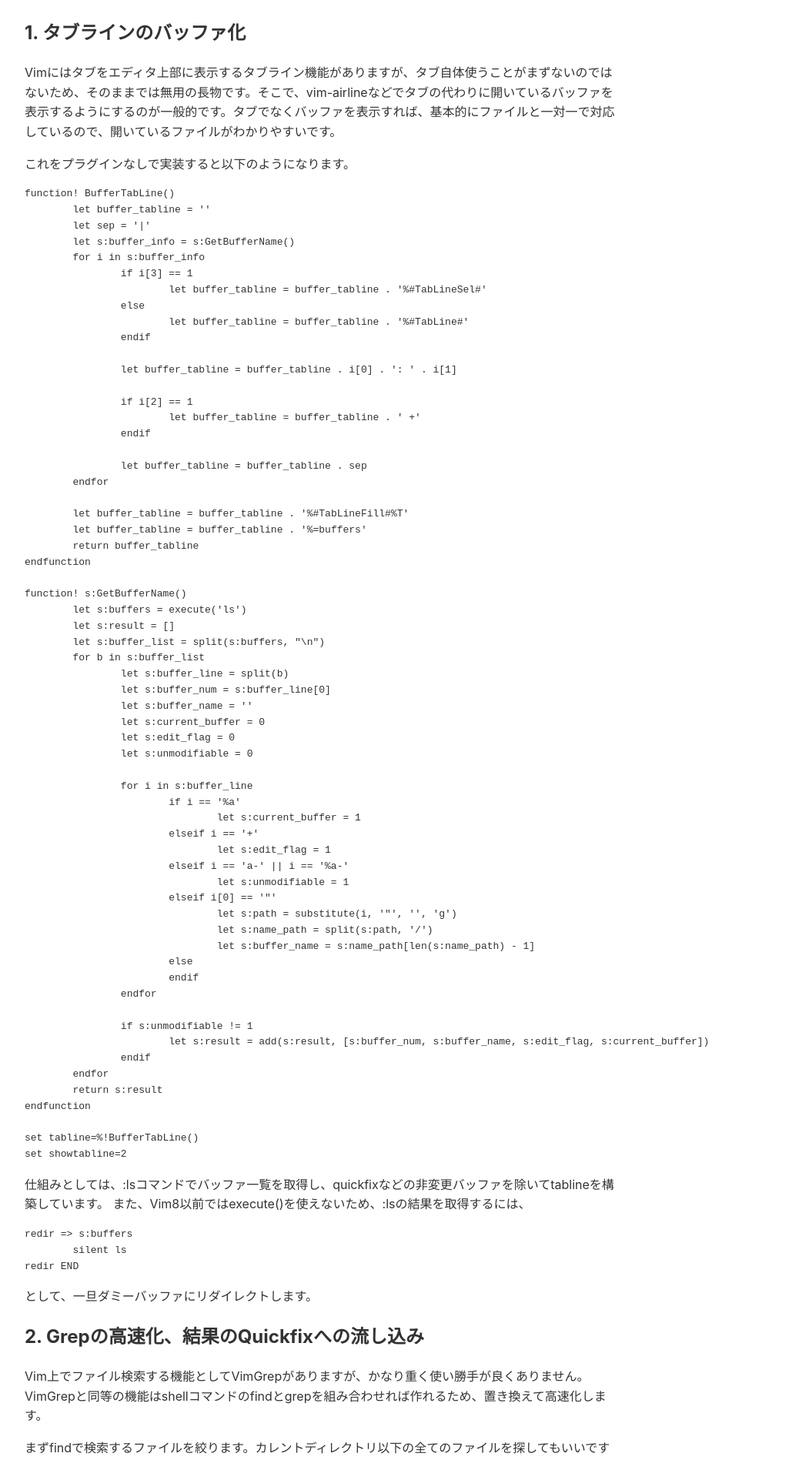
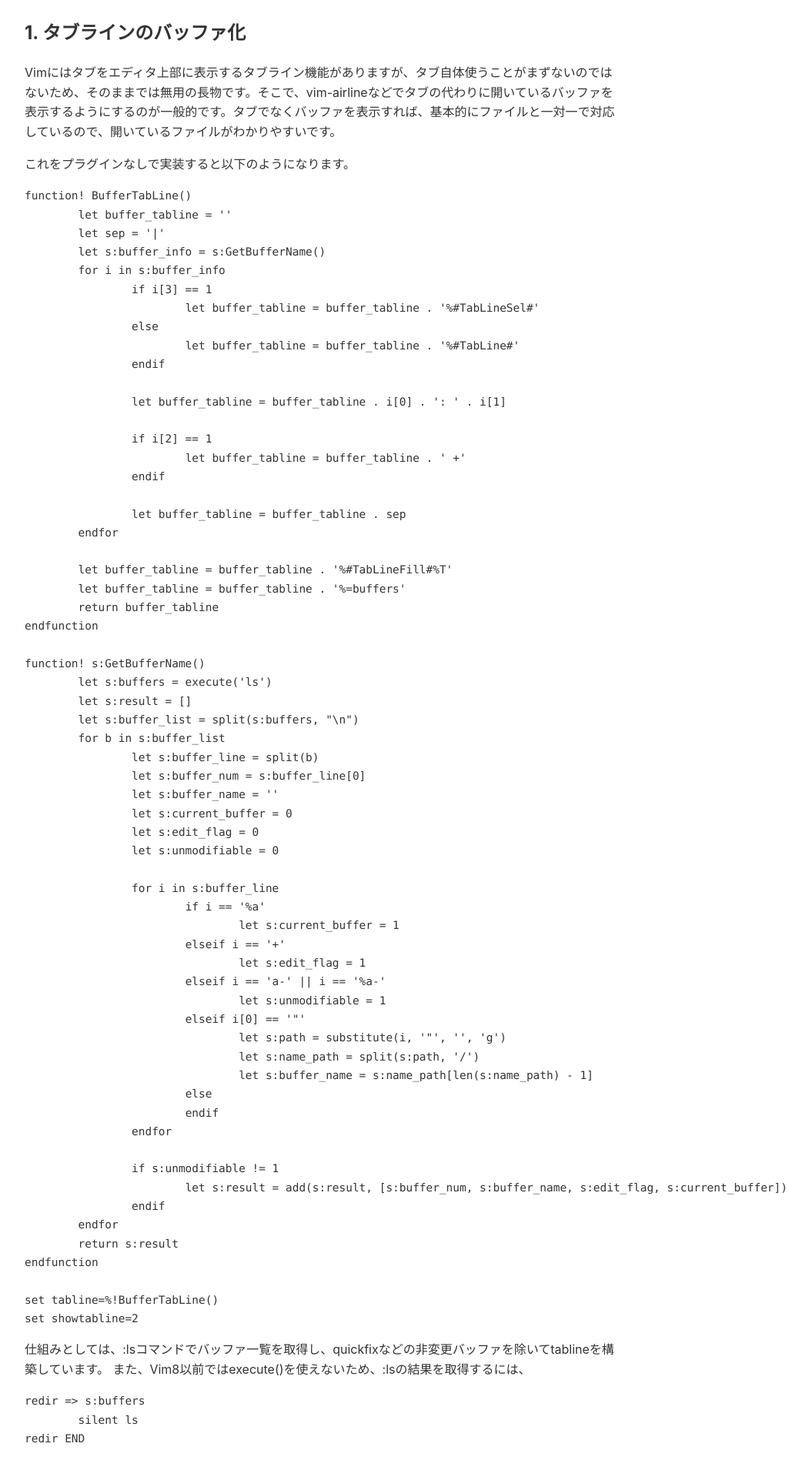
Before and after one commit to PicricAcid/pages_test, a Jekyll site: the page built from docs/not_plugins_usecase_of_vim.md, in a window 1280 px wide. Shown: the part 452-2349 px from the top of the page at 77% size, without its empty margins (224-1275 px from the left). Built offline with Jekyll 4.4.1, drawn with Linux system fonts in a browser that asks for light colours; our own code applies the rules of GitHub Pages for plain Markdown files.

Commit message:
Update style.css

```diff
--- a/docs/assets/style.css
+++ b/docs/assets/style.css
@@ -15,6 +15,18 @@
 
 a:hover {
   text-decoration: underline;
+}
+
+pre, code {
+  font-family: "JetBrains Mono", "Fira Code", Menlo, Consolas, monospace;
+  font-size: 0.95em;
+}
+
+img {
+  max-width: 100%;
+  height: auto;
+  display: block;
+  margin: 1em 0;
 }
 
 header h1 {
```
